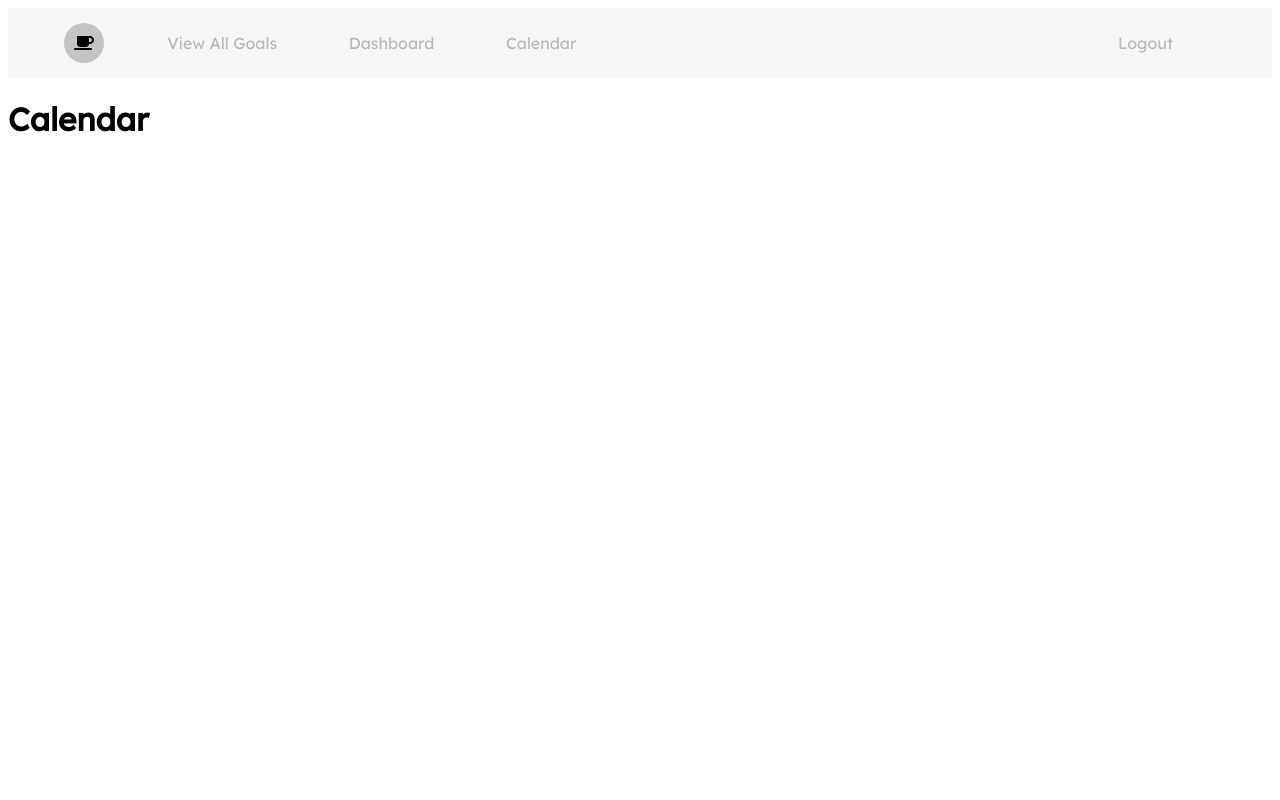
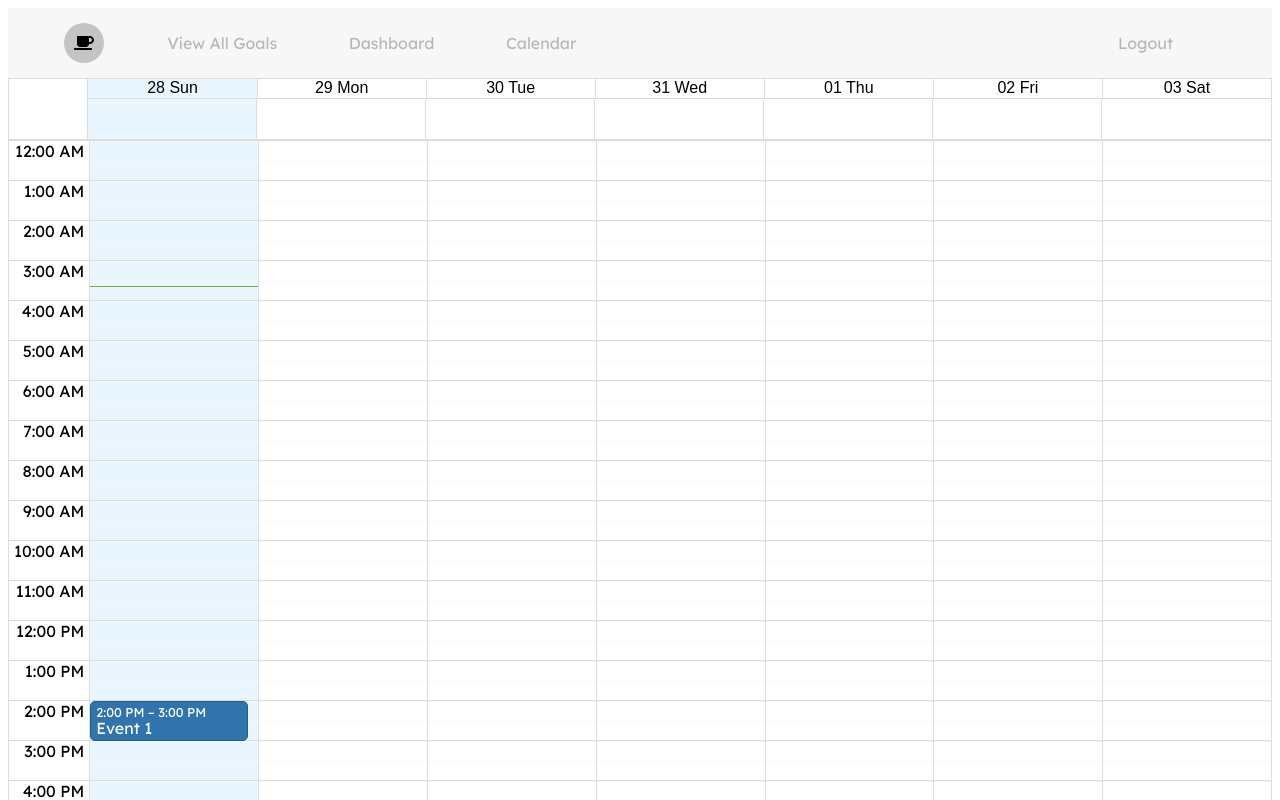
Before and after one commit to melon64/Atomic-App, a React (Create React App) app in the folder frontend/: page /user/calendar in a window 1280 px wide. Shown: the top 800 px of the page. Built offline with nearby package versions, Linux system fonts and the light colour scheme; the HTML template or start-up script is replaced by a standard one.

Commit message:
working calendar component

```diff
--- a/frontend/package.json
+++ b/frontend/package.json
@@ -17,6 +17,7 @@
     "@types/react": "^18.2.48",
     "@types/react-dom": "^18.2.18",
     "axios": "^1.6.7",
+    "moment": "^2.30.1",
     "react": "^18.2.0",
     "react-big-calendar": "^1.8.7",
     "react-bootstrap": "^2.10.0",
@@ -49,5 +50,9 @@
       "last 1 firefox version",
       "last 1 safari version"
     ]
+  },
+  "devDependencies": {
+    "@types/react-big-calendar": "^1.8.8",
+    "sass": "^1.70.0"
   }
 }
--- a/frontend/src/pages/Calendar.tsx
+++ b/frontend/src/pages/Calendar.tsx
@@ -1,11 +1,12 @@
 import React from 'react';
 import './Calendar.css';
+import CalendarComponent from "./CalendarComponent"
 
 
 function Calendar() {
     return (
         <div className="Calendar">
-            <h1>Calendar</h1>
+            <CalendarComponent />
 
         </div>
     );
--- /dev/null
+++ b/frontend/src/pages/CalendarComponent.scss
@@ -0,0 +1,5 @@
+@import 'react-big-calendar/lib/sass/styles';
+// Hide the toolbar
+.rbc-toolbar {
+    display: none;
+  }
--- /dev/null
+++ b/frontend/src/pages/CalendarComponent.tsx
@@ -0,0 +1,36 @@
+import moment from "moment"
+import { Calendar, momentLocalizer } from "react-big-calendar"
+import './CalendarComponent.scss'
+
+function CalendarComponent() {
+  const localizer = momentLocalizer(moment);
+
+  const events = [
+    {
+      title: "Event 1",
+      start: new Date(2024, 0, 28, 14),
+      end: new Date(2024, 0, 28, 15),
+    },
+    {
+      title: "Event 2",
+      start: new Date(2024, 0, 5),
+      end: new Date(2024, 0, 6),
+    },
+  ]
+
+  return (
+    <div className="CalendarComponent">
+      <div className="myCustomHeight">
+        <Calendar
+          localizer={localizer}
+          events={events}
+          startAccessor="start"
+          endAccessor="end"
+          defaultView="week"
+        />
+      </div>
+    </div>
+  );
+}
+
+export default CalendarComponent;
```
Also changed, not shown: 1 other file (tests, documents, lock files or other folders).
